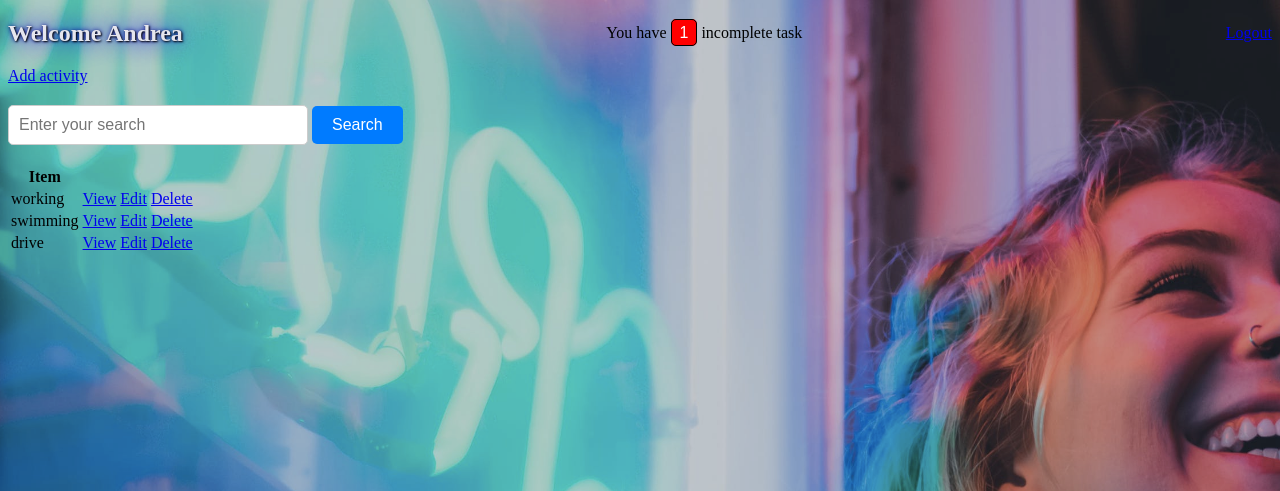
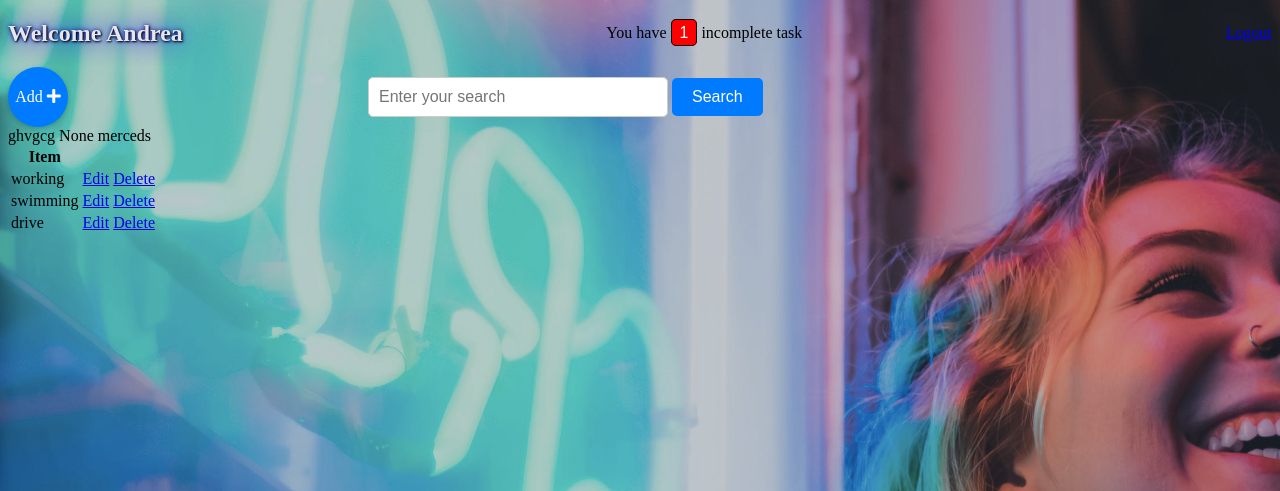
Before and after one commit to Andrew-comm/To-Do-List, a Django app: page / in a window 1280 px wide. Shown: the part 93-584 px from the top of the page. Run offline with Django 4.2, Linux system fonts and the light colour scheme; a user stored in the database is signed in; data comes from the database, SQL or seed files in the repository; both versions use the stored data as it was after the commit.

Commit message:
added some styling

```diff
--- a/Task/Task/urls.py
+++ b/Task/Task/urls.py
@@ -29,7 +29,7 @@
     path('register', views.RegisterPage.as_view(), name='register'),
     path('logout', LogoutView.as_view(next_page = 'login'), name='logout'),
     path('', views.TaskList.as_view(), name='tasks'),
-    path('task/<int:pk>/', views.TaskDetail.as_view(), name='task'),
+    # path('task/<int:pk>/', views.TaskDetail.as_view(), name='task'),
     path('task-create', views.TaskCreate.as_view(), name='task-create'),
     path('task-update/<int:pk>/', views.TaskUpdate.as_view(), name='task-update'),
     path('task-delete/<int:pk>/', views.TaskDelete.as_view(), name='task-delete'),
--- a/Task/ToDo/static/styles.css
+++ b/Task/ToDo/static/styles.css
@@ -1,6 +1,7 @@
  body {
-    /* background-image: linear-gradient(to right, rgb(47, 47, 51), rgb(81, 88, 81)); */
+
     background-image: url("images/background.png");
+    /* background-image: linear-gradient(to right, rgb(199, 199, 243), rgb(230, 248, 230));  */
   }
 
 .header{
@@ -111,7 +112,7 @@
 }
 
 
-/* styles.css */
+
 .login-container {
     max-width: 400px;
     margin: 0 auto;
@@ -151,11 +152,19 @@
     color: #0056b3;
 }
 
+.second-row{
+    display: flex;
+    align-items: center;
+    /* justify-content: space-between; */
+    flex-basis: 60%;
+
+}
+
 .search-form {
     justify-content: center;
-    /* text-align: center; */
-    margin-top: 20px;
-    margin-bottom: 20px;
+    text-align: center;
+    margin-top: 10px;
+    margin-bottom: 10px;
 }
 
 .search-input {
@@ -164,6 +173,7 @@
     border-radius: 5px;
     font-size: 16px;
     width: 300px;
+    margin-left: 300px;
 }
 
 .search-button {
@@ -179,3 +189,101 @@
 .search-button:hover {
     background-color: #0056b3;
 }
+
+.fab-container {
+    bottom: 20px;
+    right: 20px;
+}
+
+.add-activity-fab {
+    display: block;
+    width: 60px;
+    height: 60px;
+    background-color: #007bff;
+    color: #fff;
+    text-align: center;
+    line-height: 60px;
+    border-radius: 50%;
+    text-decoration: none;
+    box-shadow: 0px 2px 5px rgba(0, 0, 0, 0.2);
+}
+
+.add-activity-fab:hover {
+    background-color: #0056b3;
+}
+
+
+.task-create{
+    background:linear-gradient(to right, rgb(214, 214, 241), rgb(122, 129, 122)) ;
+}
+/* Styling for the "Go Back" link */
+.go-back {
+    display: inline-block;
+    margin-bottom: 20px;
+    color: #007bff;
+    text-decoration: none;
+    font-size: 16px;
+    transition: color 0.3s;
+}
+
+.go-back:hover {
+    color: #0056b3;
+}
+
+/* Styling for the back arrow icon */
+.back-arrow {
+    margin-right: 5px;
+    font-size: 24px;
+}
+
+/* Styling for the entire form */
+.custom-form {
+    max-width: 400px;
+    margin: 0 auto;
+    padding: 20px;
+    border: 1px solid #ccc;
+    border-radius: 5px;
+    background-color: #f9f9f9;
+}
+
+/* Styling for each form group */
+.form-group {
+    margin-bottom: 15px;
+}
+
+/* Styling for form field labels */
+.form-group label {
+    display: block;
+    margin-bottom: 5px;
+    font-weight: bold;
+    color: #333;
+}
+
+/* Styling for form fields */
+.form-group input[type="text"],
+.form-group textarea,
+.form-group select {
+    width: 100%;
+    padding: 8px;
+    border: 1px solid #ccc;
+    border-radius: 5px;
+    font-size: 14px;
+}
+
+/* Styling for the submit button */
+.submit-button {
+    display: block;
+    width: 100%;
+    padding: 10px;
+    background-color: #007bff;
+    color: #fff;
+    border: none;
+    border-radius: 5px;
+    cursor: pointer;
+    font-size: 16px;
+    transition: background-color 0.3s;
+}
+
+.submit-button:hover {
+    background-color: #0056b3;
+}
--- a/Task/ToDo/templates/ToDo/task_list.html
+++ b/Task/ToDo/templates/ToDo/task_list.html
@@ -1,5 +1,7 @@
 {% load static %}
 <link rel="stylesheet" href="{% static 'styles.css' %}">
+<link rel="stylesheet" href="https://cdnjs.cloudflare.com/ajax/libs/font-awesome/5.15.3/css/all.min.css" integrity="sha384-KyZXEAg3QhqLMpG8r+Vl5LE5PxdpTz5Sv4R3/c2E1vfa0PxRD1EJt8tZANvHg4b" crossorigin="anonymous">
+
 <div class="header">
     <img src="{% static 'images/logo.png' %}">
     <h3 class="radial-text">TaskMaster: Organize Your Life </h3>
@@ -17,13 +19,22 @@
 
 </div>
 
-<a href="{% url 'task-create' %}">Add activity</a>
-<br>
+<div class="second-row">
+    <div class="fab-container">
+        <a href="{% url 'task-create' %}" class="add-activity-fab">Add
+            <i class="fas fa-plus"></i>
+        </a>
+    </div>
+
+
 
 <form class="search-form" method="GET">
     <input class="search-input" type="text" name="search-area" value="{{search_input}}" placeholder="Enter your search">
     <input class="search-button" type="submit" value="Search">
 </form>
+
+</div>
+
 <table>
 
     <tr>
@@ -35,9 +46,10 @@
             {{task.title}}
 
         </td>
+        {{task.description}}
         <td>
 
-            <a href="{% url 'task' task.id%}">View</a>
+
             <a href="{% url 'task-update' task.id%}">Edit</a>
             <a href="{% url 'task-delete' task.id%}">Delete</a>
         </td>
```
Also changed, not shown: Task/ToDo/templates/ToDo/task_form.html (+35 -2 lines), Task/db.sqlite3.
